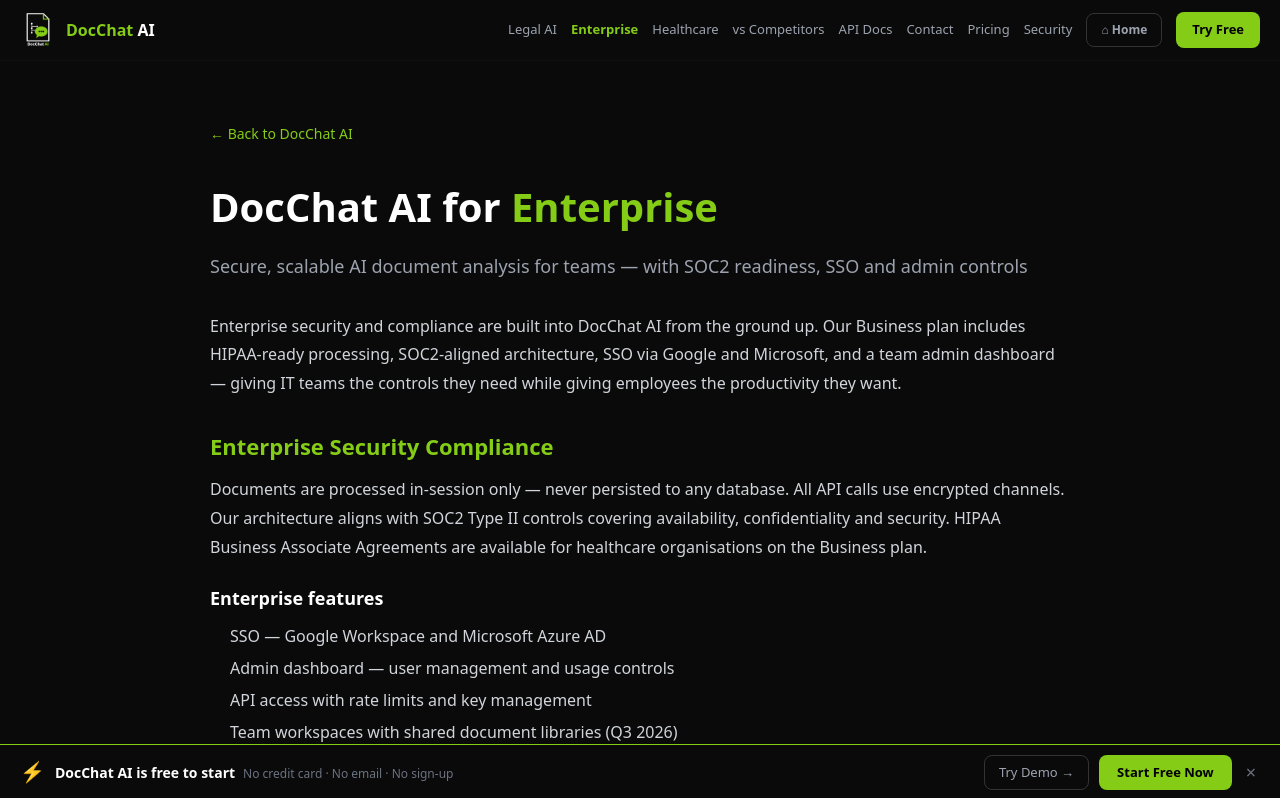
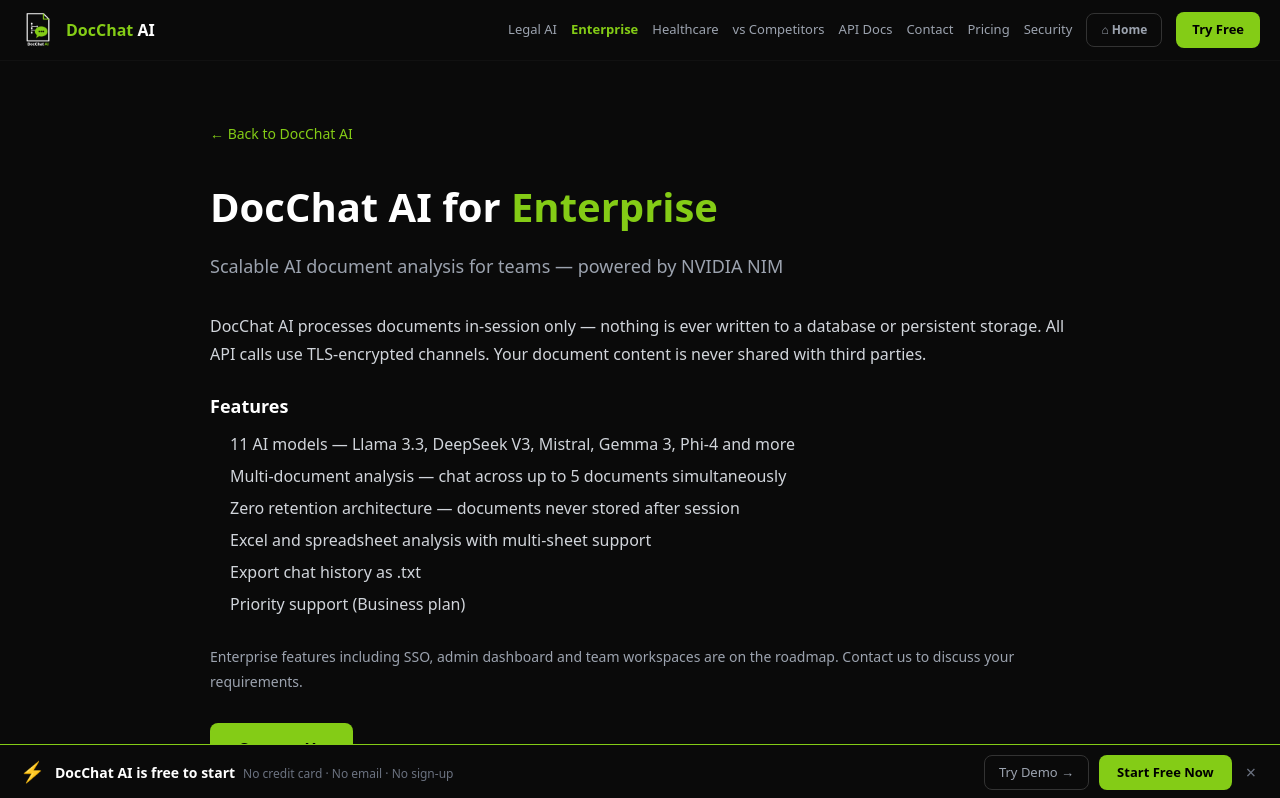
Before and after one commit to justin280/docchat-saas, a Next.js app: page /enterprise in a window 1280 px wide. Shown: the top 798 px of the page. Built offline with nearby package versions, Linux system fonts and the light colour scheme.

Commit message:
Remove SOC2/HIPAA/SSO claims from enterprise page

```diff
--- a/app/(pages)/enterprise/page.js
+++ b/app/(pages)/enterprise/page.js
@@ -1,6 +1,10 @@
 import NavBar from '@/app/components/NavBar';
 import StickyBar from '@/app/components/StickyBar';
-export const metadata = { title: 'Enterprise Document AI — SOC2, SSO, Admin Controls | DocChat AI', description: 'DocChat AI for enterprise teams. SOC2-ready, SSO (Google/Microsoft), admin dashboard, API access and team workspaces.' , alternates: { canonical: '/enterprise' } };
+export const metadata = {
+    title: 'Enterprise Document AI | DocChat AI',
+    description: 'DocChat AI for enterprise teams. Multi-model AI document analysis with zero retention architecture.',
+    alternates: { canonical: '/enterprise' }
+};
 export default function Page() {
     return (
           <div style={{backgroundColor:'#0a0a0a',minHeight:'100vh',color:'#fff',fontFamily:'system-ui,sans-serif',paddingBottom:'70px'}}>
@@ -8,22 +12,19 @@
         <main style={{minHeight:'100vh',backgroundColor:'#0a0a0a',color:'#fff',fontFamily:'system-ui,sans-serif',padding:'60px 20px',maxWidth:'900px',margin:'0 auto'}}>
         <a href="/" style={{color:'#84cc16',textDecoration:'none',fontSize:'14px'}}>&#8592; Back to DocChat AI</a>
         <h1 style={{fontSize:'clamp(24px,4vw,40px)',fontWeight:'700',margin:'32px 0 16px'}}>DocChat AI for <span style={{color:'#84cc16'}}>Enterprise</span></h1>
-      <h2 style={{fontSize:'18px',color:'#9ca3af',fontWeight:'400',marginBottom:'32px'}}>Secure, scalable AI document analysis for teams — with SOC2 readiness, SSO and admin controls</h2>
-      <p style={{color:'#d1d5db',lineHeight:'1.8',marginBottom:'20px'}}>Enterprise security and compliance are built into DocChat AI from the ground up. Our Business plan includes HIPAA-ready processing, SOC2-aligned architecture, SSO via Google and Microsoft, and a team admin dashboard — giving IT teams the controls they need while giving employees the productivity they want.</p>
-      <h2 style={{fontSize:'22px',fontWeight:'700',margin:'32px 0 12px',color:'#84cc16'}}>Enterprise Security Compliance</h2>
-      <p style={{color:'#d1d5db',lineHeight:'1.8',marginBottom:'20px'}}>Documents are processed in-session only — never persisted to any database. All API calls use encrypted channels. Our architecture aligns with SOC2 Type II controls covering availability, confidentiality and security. HIPAA Business Associate Agreements are available for healthcare organisations on the Business plan.</p>
-      <h3 style={{fontSize:'18px',fontWeight:'700',margin:'24px 0 8px'}}>Enterprise features</h3>
+          <h2 style={{fontSize:'18px',color:'#9ca3af',fontWeight:'400',marginBottom:'32px'}}>Scalable AI document analysis for teams — powered by NVIDIA NIM</h2>
+        <p style={{color:'#d1d5db',lineHeight:'1.8',marginBottom:'20px'}}>DocChat AI processes documents in-session only — nothing is ever written to a database or persistent storage. All API calls use TLS-encrypted channels. Your document content is never shared with third parties.</p>
+        <h3 style={{fontSize:'18px',fontWeight:'700',margin:'24px 0 8px'}}>Features</h3>
         <ul style={{color:'#d1d5db',lineHeight:'2',paddingLeft:'20px'}}>
-        <li>SSO — Google Workspace and Microsoft Azure AD</li>
-        <li>Admin dashboard — user management and usage controls</li>
-        <li>API access with rate limits and key management</li>
-        <li>Team workspaces with shared document libraries (Q3 2026)</li>
-        <li>SOC2-aligned architecture</li>
-        <li>HIPAA-ready data processing</li>
-        <li>Priority support with SLA</li>
-        <li>Custom deployment options available</li>
+          <li>11 AI models — Llama 3.3, DeepSeek V3, Mistral, Gemma 3, Phi-4 and more</li>
+          <li>Multi-document analysis — chat across up to 5 documents simultaneously</li>
+          <li>Zero retention architecture — documents never stored after session</li>
+          <li>Excel and spreadsheet analysis with multi-sheet support</li>
+          <li>Export chat history as .txt</li>
+          <li>Priority support (Business plan)</li>
   </ul>
-      <a href="mailto:support.docchatai@proton.me" style={{display:'inline-block',backgroundColor:'#84cc16',color:'#000',padding:'14px 28px',borderRadius:'8px',fontWeight:'700',textDecoration:'none',marginTop:'24px'}}>Contact Enterprise Sales</a>
+        <p style={{color:'#9ca3af',lineHeight:'1.8',marginBottom:'20px',marginTop:'24px',fontSize:'14px'}}>Enterprise features including SSO, admin dashboard and team workspaces are on the roadmap. Contact us to discuss your requirements.</p>
+        <a href="mailto:support.docchatai@proton.me" style={{display:'inline-block',backgroundColor:'#84cc16',color:'#000',padding:'14px 28px',borderRadius:'8px',fontWeight:'700',textDecoration:'none',marginTop:'8px'}}>Contact Us</a>
   </main>
       <StickyBar />
   </div>
```
Lines whose indentation alone changed are shown as unchanged.
